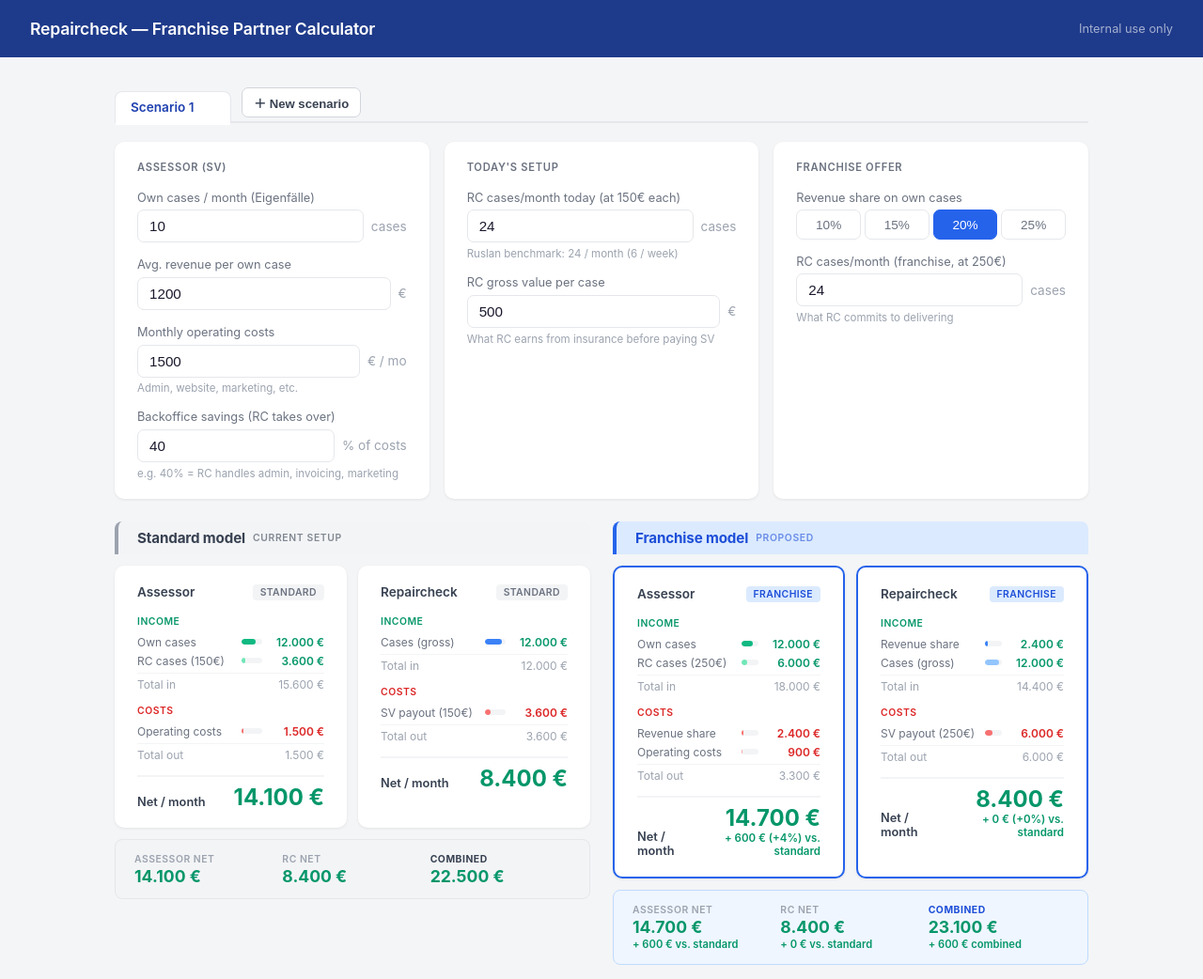
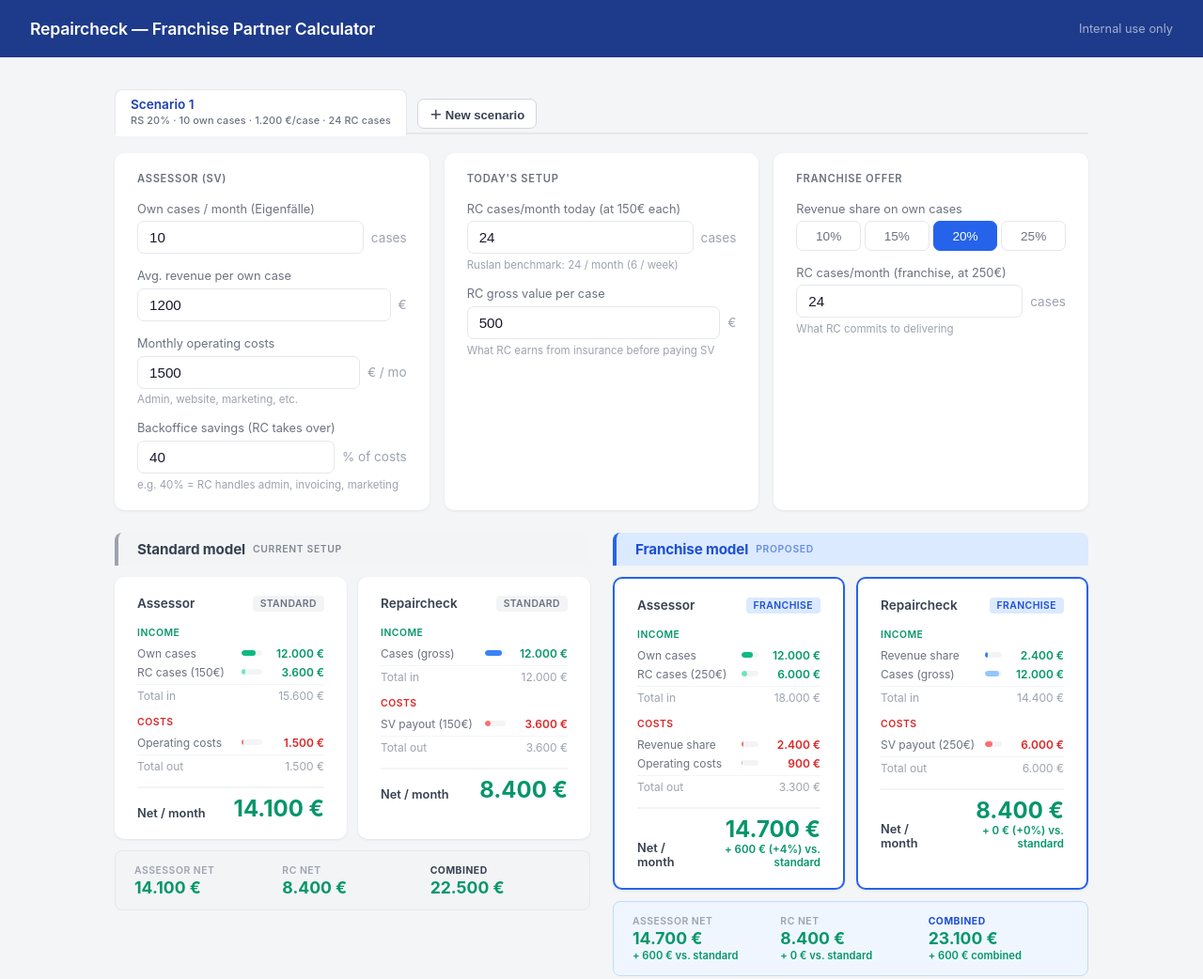
Before and after one commit to schuellerpa187/franchise-kalkulator, a plain HTML site: page index.html in a window 1280 px wide. Shown: the top 1042 px of the page at 94% size. Drawn offline with Linux system fonts and the light colour scheme.

Commit message:
Show KPI subtitle on each tab, single-click to rename
Each tab now shows a live subtitle line:
RS 20% · 10 own cases · 1,200 €/case · 24 RC cases
Updates as you change inputs. Click the name once to rename.

Co-Authored-By: Claude Sonnet 4.6 <noreply@anthropic.com>

```diff
--- a/index.html
+++ b/index.html
@@ -38,16 +38,15 @@
   }
   .tab-btn {
     display: flex;
-    align-items: center;
-    gap: 5px;
-    padding: 0.5rem 1rem 0.55rem;
+    flex-direction: column;
+    align-items: flex-start;
+    gap: 2px;
+    padding: 0.45rem 1rem 0.5rem;
     border: 1.5px solid transparent;
     border-bottom: none;
     border-radius: 8px 8px 0 0;
     background: transparent;
     color: #9ca3af;
-    font-size: 0.85rem;
-    font-weight: 500;
     cursor: pointer;
     position: relative;
     bottom: -2px;
@@ -59,7 +58,6 @@
     background: white;
     color: #1e40af;
     border-color: #e5e7eb;
-    font-weight: 600;
   }
   .tab-btn.active::after {
     content: '';
@@ -69,17 +67,30 @@
     height: 2px;
     background: white;
   }
+  .tab-top {
+    display: flex;
+    align-items: center;
+    gap: 5px;
+  }
   .tab-name-input {
     border: none;
     outline: none;
     background: transparent;
-    font: inherit;
+    font-size: 0.85rem;
+    font-weight: 600;
     color: inherit;
     width: 90px;
-    min-width: 50px;
-    cursor: pointer;
+    min-width: 40px;
+    cursor: text;
   }
-  .tab-btn.active .tab-name-input { cursor: text; }
+  .tab-btn:not(.active) .tab-name-input { cursor: pointer; }
+  .tab-kpis {
+    font-size: 0.68rem;
+    font-weight: 500;
+    color: #9ca3af;
+    letter-spacing: 0.01em;
+  }
+  .tab-btn.active .tab-kpis { color: #6b7280; }
   .tab-close {
     font-size: 0.8rem;
     line-height: 1;
@@ -788,10 +799,10 @@
     calc();
   }
 
-  function renameTab(idx, el) {
+  function startRename(idx, el) {
+    if (el.contentEditable === 'true') return;
     el.contentEditable = 'true';
     el.focus();
-    // select all
     const range = document.createRange();
     range.selectNodeContents(el);
     window.getSelection().removeAllRanges();
@@ -805,9 +816,15 @@
     el.onkeydown = e => { if (e.key === 'Enter') { e.preventDefault(); el.blur(); } };
   }
 
+  function kpiLabel(s) {
+    const ef  = s.ef  || 0;
+    const au  = s.au  || 0;
+    const rcf = s.rcf || 0;
+    return `RS ${s.rs}% · ${ef} own cases · ${au.toLocaleString('de-DE')} €/case · ${rcf} RC cases`;
+  }
+
   function renderTabs() {
     const bar = document.getElementById('tab-bar');
-    // remove old tab buttons, keep the + button
     [...bar.querySelectorAll('.tab-btn')].forEach(el => el.remove());
     const addBtn = bar.querySelector('.tab-add');
 
@@ -816,11 +833,17 @@
       btn.className = 'tab-btn' + (i === active ? ' active' : '');
       btn.onclick = () => switchTab(i);
 
+      // top row: name + close
+      const top = document.createElement('div');
+      top.className = 'tab-top';
+
       const nameEl = document.createElement('span');
       nameEl.className = 'tab-name-input';
+      nameEl.contentEditable = 'false';
       nameEl.textContent = s.name;
-      nameEl.ondblclick = e => { e.stopPropagation(); renameTab(i, nameEl); };
-      btn.appendChild(nameEl);
+      nameEl.title = 'Click to rename';
+      nameEl.onclick = e => { e.stopPropagation(); startRename(i, nameEl); };
+      top.appendChild(nameEl);
 
       if (scenarios.length > 1) {
         const closeEl = document.createElement('button');
@@ -828,8 +851,15 @@
         closeEl.textContent = '×';
         closeEl.title = 'Remove scenario';
         closeEl.onclick = e => removeTab(e, i);
-        btn.appendChild(closeEl);
+        top.appendChild(closeEl);
       }
+      btn.appendChild(top);
+
+      // KPI subtitle
+      const kpisEl = document.createElement('div');
+      kpisEl.className = 'tab-kpis';
+      kpisEl.textContent = kpiLabel(s);
+      btn.appendChild(kpisEl);
 
       bar.insertBefore(btn, addBtn);
     });
@@ -999,6 +1029,14 @@
     document.getElementById('sum_breakeven').textContent = r.breakeven <= 0 ? 'Immediate' : r.breakeven + ' cases';
     document.getElementById('sum_rc_annual').textContent = fmt(r.rc_delta * 12);
 
+    // Refresh KPI subtitle on active tab live
+    const tabBar = document.getElementById('tab-bar');
+    const tabBtns = tabBar.querySelectorAll('.tab-btn');
+    tabBtns.forEach((btn, i) => {
+      const kpisEl = btn.querySelector('.tab-kpis');
+      if (kpisEl) kpisEl.textContent = kpiLabel(scenarios[i]);
+    });
+
     renderCompare();
   }
 
```
